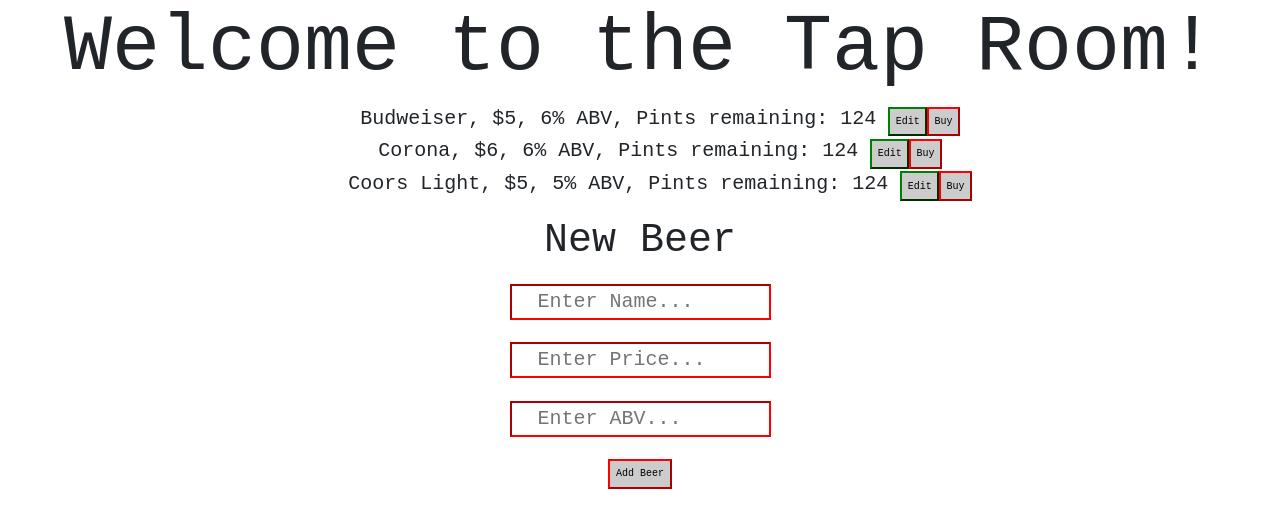
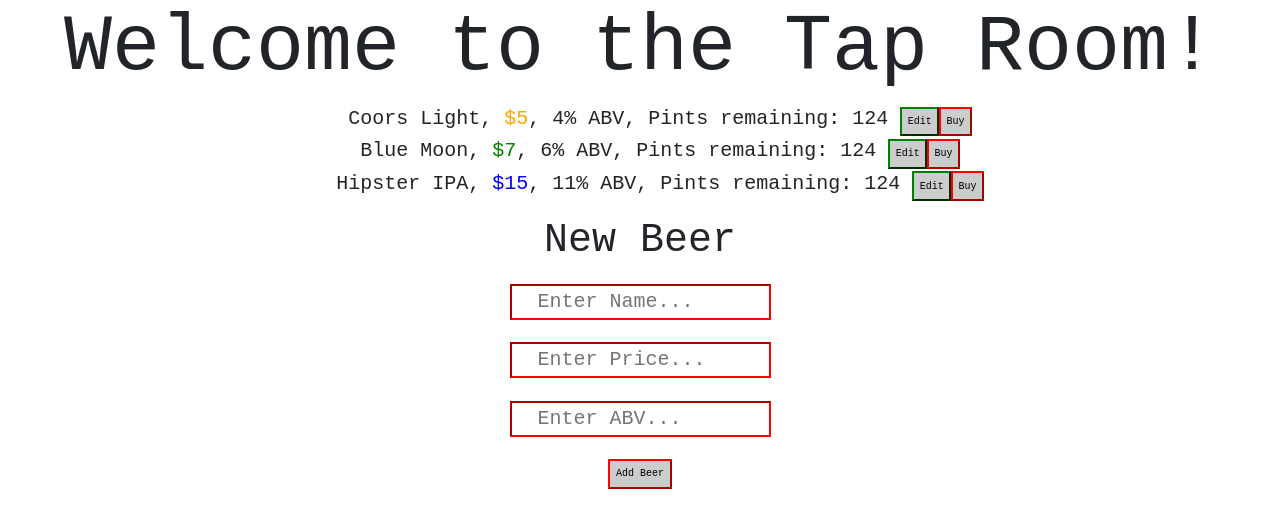
Before and after one commit to ldam77/Taproom, an Angular app: page / in a window 1280 px wide. Shown: the top 528 px of the page. Built offline with nearby package versions, Linux system fonts and the light colour scheme.

Commit message:
Add functionality to color code price based on tier.

```diff
--- a/src/app/app.component.ts
+++ b/src/app/app.component.ts
@@ -9,9 +9,9 @@
 export class AppComponent {
 
   masterBeerKegList: BeerKeg[] = [
-    new BeerKeg('Budweiser', 5, 6),
-    new BeerKeg('Corona', 6, 6),
-    new BeerKeg('Coors Light', 5, 5)
+    new BeerKeg('Coors Light', 5, 4),
+    new BeerKeg('Blue Moon', 7, 6),
+    new BeerKeg('Hipster IPA', 15, 11)
   ];
 
   selectedBeerKeg: BeerKeg = null;
--- a/src/app/beer-list/beer-list.component.css
+++ b/src/app/beer-list/beer-list.component.css
@@ -17,3 +17,15 @@
 .btn-buy {
   border-color: red;
 }
+
+.cheap-beer{
+  color: orange;
+}
+
+.good-beer{
+  color: green;
+}
+
+.expensive-beer{
+  color: blue;
+}
--- a/src/app/beer-list/beer-list.component.html
+++ b/src/app/beer-list/beer-list.component.html
@@ -1,4 +1,4 @@
 <ul>
-  <li [class]="lowKegLevel(currentBeer)"*ngFor="let currentBeer of childBeerList"><span class="beer-name">{{ currentBeer.name }}</span>, ${{ currentBeer.price }}, {{ currentBeer.alcoholContent }}% ABV, Pints remaining: {{ currentBeer.capacity }} <button (click)="editButtonClicked(currentBeer)" class="btn-edit">Edit</button>
+  <li [class]="lowKegLevel(currentBeer)"*ngFor="let currentBeer of childBeerList"><span class="beer-name">{{ currentBeer.name }}</span>, <span [class]="priceColorCode(currentBeer)">${{ currentBeer.price }}</span>, {{ currentBeer.alcoholContent }}% ABV, Pints remaining: {{ currentBeer.capacity }} <button (click)="editButtonClicked(currentBeer)" class="btn-edit">Edit</button>
   <button class="btn-buy" (click)="buyButtonClicked(currentBeer)">Buy</button></li>
 </ul>
--- a/src/app/beer-list/beer-list.component.ts
+++ b/src/app/beer-list/beer-list.component.ts
@@ -18,11 +18,22 @@
   buyButtonClicked(currentBeer: BeerKeg) {
     this.clickedBuy.emit(currentBeer);
   }
+
   lowKegLevel(currentBeer:BeerKeg){
     if(currentBeer.capacity<10){
       return "bg-danger";
     }
   }
 
+  priceColorCode(currentBeer:BeerKeg) {
+    if(currentBeer.price<=5){
+      return "cheap-beer";
+    } else if(currentBeer.price<=10) {
+      return "good-beer";
+    } else {
+      return "expensive-beer";
+    }
+  }
+
 
 }
```
